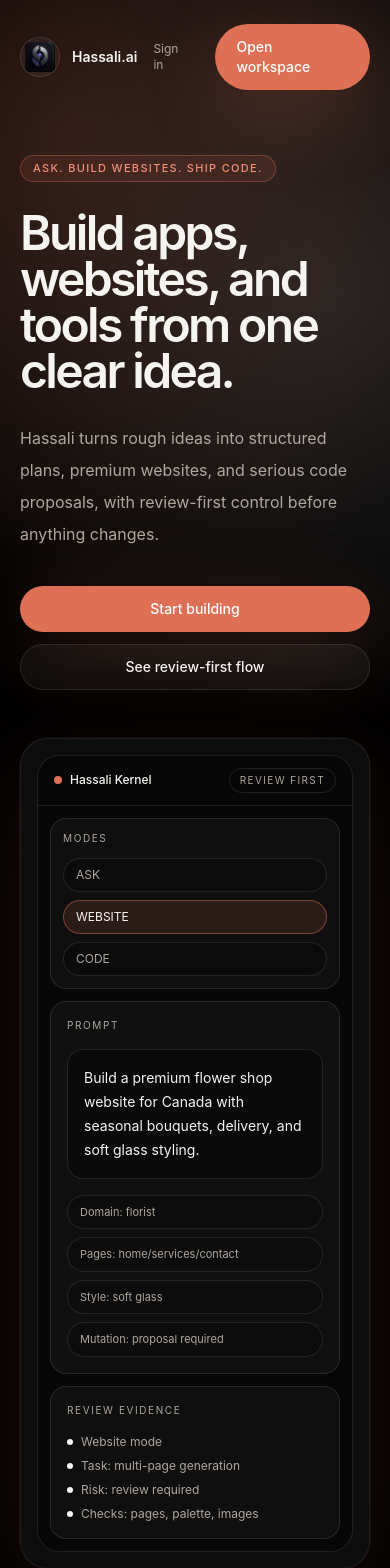
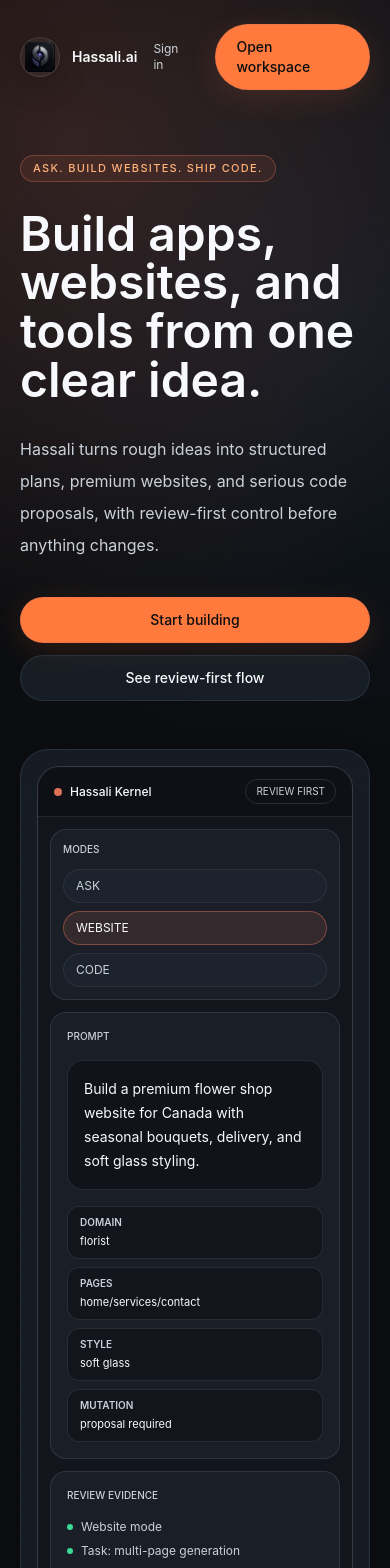
Before and after one commit to syedaaasia/hassali-new, a Next.js app in the folder apps/web/: page / in a window 390 px wide. Shown: the top 1568 px of the page. Built offline with nearby package versions, Linux system fonts and the light colour scheme.

Commit message:
HOMEPAGE-UI-I1: add premium palette and responsive polish

```diff
--- /dev/null
+++ b/apps/web/src/app/home.module.css
@@ -0,0 +1,268 @@
+.homepage {
+  color-scheme: dark;
+  --premium-canvas: 216 19% 5%;
+  --premium-void: 216 19% 5%;
+  --premium-panel: 214 22% 13%;
+  --premium-panel-strong: 214 21% 17%;
+  --premium-border: 213 19% 23% / 0.72;
+  --premium-paper: 216 45% 98%;
+  --premium-muted: 211 16% 82%;
+  --premium-accent: 12 67% 60%;
+  --premium-accent-soft: 25 100% 74%;
+  --premium-teal: 152 69% 55%;
+  --home-bg-secondary: #12161c;
+  --home-surface-elevated: #232b36;
+  --home-border-subtle: rgba(199, 208, 218, 0.12);
+  --home-border-strong: rgba(199, 208, 218, 0.2);
+  --home-interactive: #ff7a3c;
+  --home-interactive-hover: #ff9255;
+  --home-interactive-foreground: #0b0d10;
+  --home-ask: #57a8ff;
+  --home-ask-soft: rgba(87, 168, 255, 0.12);
+  --home-website: #9d7bff;
+  --home-website-soft: rgba(157, 123, 255, 0.12);
+  --home-code: #ff7a3c;
+  --home-code-soft: rgba(255, 122, 60, 0.12);
+  --home-success: #3ddc97;
+  background: #0b0d10;
+}
+
+:global(.light) .homepage {
+  color-scheme: light;
+  --premium-canvas: 216 24% 96%;
+  --premium-void: 216 24% 96%;
+  --premium-panel: 0 0% 100%;
+  --premium-panel-strong: 210 33% 99%;
+  --premium-border: 217 20% 88%;
+  --premium-paper: 215 32% 15%;
+  --premium-muted: 218 19% 38%;
+  --premium-accent: 12 67% 60%;
+  --premium-accent-soft: 20 96% 44%;
+  --premium-teal: 157 67% 31%;
+  --home-bg-secondary: #eceff4;
+  --home-surface-elevated: #fafbfc;
+  --home-border-subtle: rgba(79, 93, 117, 0.16);
+  --home-border-strong: rgba(79, 93, 117, 0.24);
+  --home-interactive: #f97316;
+  --home-interactive-hover: #fb8c3a;
+  --home-interactive-foreground: #1a2433;
+  --home-ask: #245dcb;
+  --home-ask-soft: rgba(36, 93, 203, 0.1);
+  --home-website: #6743d6;
+  --home-website-soft: rgba(103, 67, 214, 0.1);
+  --home-code: #b94700;
+  --home-code-soft: #ffe5d3;
+  --home-success: #1a835d;
+  background: #f3f5f8;
+}
+
+.heroAtmosphere {
+  background:
+    radial-gradient(circle at 18% 8%, rgba(222, 115, 86, 0.18), transparent 32rem),
+    radial-gradient(circle at 84% 18%, rgba(87, 168, 255, 0.08), transparent 28rem);
+}
+
+:global(.light) .heroAtmosphere {
+  background:
+    radial-gradient(circle at 18% 8%, rgba(249, 115, 22, 0.12), transparent 32rem),
+    radial-gradient(circle at 84% 18%, rgba(36, 93, 203, 0.06), transparent 28rem);
+}
+
+.brandMark {
+  border-color: var(--home-border-subtle);
+  background: rgba(255, 255, 255, 0.045);
+  box-shadow: 0 10px 30px rgba(0, 0, 0, 0.2);
+}
+
+:global(.light) .brandMark {
+  background: rgba(255, 255, 255, 0.9);
+  box-shadow: 0 10px 26px rgba(26, 36, 51, 0.08);
+}
+
+.navLink {
+  border-radius: 999px;
+  transition: color 180ms ease, background-color 180ms ease;
+}
+
+.navLink:hover {
+  background: rgba(255, 255, 255, 0.045);
+}
+
+:global(.light) .navLink:hover {
+  background: rgba(26, 36, 51, 0.05);
+}
+
+.surface {
+  box-shadow: 0 8px 24px rgba(0, 0, 0, 0.2);
+}
+
+:global(.light) .surface {
+  box-shadow: 0 10px 30px rgba(26, 36, 51, 0.08);
+}
+
+.previewFrame {
+  border-color: var(--home-border-strong);
+  background: var(--home-bg-secondary);
+  box-shadow: inset 0 1px rgba(255, 255, 255, 0.03);
+}
+
+.previewBar {
+  border-color: var(--home-border-subtle);
+  background: rgba(11, 13, 16, 0.52);
+}
+
+.previewSection {
+  min-width: 0;
+  border-color: var(--home-border-subtle);
+  background: rgba(35, 43, 54, 0.46);
+}
+
+.previewGrid {
+  grid-template-columns: minmax(0, 1fr);
+}
+
+.previewEvidence {
+  min-width: 0;
+}
+
+.previewPrompt {
+  border-color: var(--home-border-subtle);
+  background: rgba(11, 13, 16, 0.58);
+}
+
+:global(.light) .previewFrame,
+:global(.light) .previewBar,
+:global(.light) .previewSection,
+:global(.light) .previewPrompt {
+  background: var(--home-surface-elevated);
+}
+
+.metadataGrid {
+  min-width: 0;
+}
+
+.metadataItem {
+  display: block;
+  min-width: 0;
+  max-width: 100%;
+  border: 1px solid var(--home-border-subtle);
+  border-radius: 0.75rem;
+  background: rgba(11, 13, 16, 0.48);
+  padding: 0.55rem 0.75rem;
+}
+
+:global(.light) .metadataItem {
+  background: #ffffff;
+}
+
+.metadataLabel {
+  display: block;
+  color: hsl(var(--premium-muted));
+  font-size: 0.625rem;
+  font-weight: 600;
+  line-height: 1.35;
+  text-transform: uppercase;
+}
+
+.metadataValue {
+  display: block;
+  min-width: 0;
+  max-width: 100%;
+  margin-top: 0.25rem;
+  color: hsl(var(--premium-paper));
+  font-size: 0.6875rem;
+  line-height: 1.45;
+  overflow-wrap: anywhere;
+  white-space: normal;
+  word-break: break-word;
+}
+
+.pathSegment {
+  display: inline-block;
+  max-width: 100%;
+  white-space: nowrap;
+}
+
+.evidenceItem {
+  min-width: 0;
+}
+
+.evidenceItem > span:last-child {
+  min-width: 0;
+  overflow-wrap: anywhere;
+}
+
+.workflowStep,
+.trustItem {
+  border-color: var(--home-border-subtle);
+  background: rgba(35, 43, 54, 0.36);
+  transition: border-color 180ms ease, background-color 180ms ease, transform 180ms ease;
+}
+
+.workflowStep:hover,
+.trustItem:hover {
+  border-color: rgba(222, 115, 86, 0.3);
+  background: rgba(35, 43, 54, 0.58);
+}
+
+:global(.light) .workflowStep,
+:global(.light) .trustItem {
+  background: rgba(255, 255, 255, 0.78);
+}
+
+:global(.light) .workflowStep:hover,
+:global(.light) .trustItem:hover {
+  background: #ffffff;
+}
+
+.globeMarker {
+  border-color: rgba(222, 115, 86, 0.36);
+  background: rgba(11, 13, 16, 0.78);
+}
+
+:global(.light) .globeMarker {
+  background: rgba(255, 255, 255, 0.9);
+}
+
+@media (prefers-reduced-motion: reduce) {
+  .navLink,
+  .workflowStep,
+  .trustItem {
+    transition: none;
+  }
+
+  .workflowStep:hover,
+  .trustItem:hover {
+    transform: none;
+  }
+}
+
+@media (max-width: 639px) {
+  .metadataGrid {
+    grid-template-columns: minmax(0, 1fr);
+  }
+
+  .metadataItem {
+    width: 100%;
+  }
+}
+
+@media (min-width: 640px) {
+  .previewGrid {
+    grid-template-columns: minmax(0, 0.72fr) minmax(0, 1.28fr);
+  }
+
+  .previewEvidence {
+    grid-column: 1 / -1;
+  }
+}
+
+@media (min-width: 1280px) {
+  .previewGrid {
+    grid-template-columns: minmax(0, 0.64fr) minmax(0, 1.45fr) minmax(0, 0.91fr);
+  }
+
+  .previewEvidence {
+    grid-column: auto;
+  }
+}
--- a/apps/web/src/app/page.tsx
+++ b/apps/web/src/app/page.tsx
@@ -2,6 +2,7 @@
 import Image from "next/image";
 import { InteractiveSpotlightFooter } from "@/components/marketing/interactive-spotlight-footer";
 import { CommandCapsule, PremiumPanel, SystemBadge } from "@/components/ui/premium";
+import styles from "./home.module.css";
 
 const modes = [
   {
@@ -39,6 +40,13 @@
   "Provider-ready architecture"
 ];
 
+const previewMetadata = [
+  { label: "Domain", value: "florist" },
+  { label: "Pages", value: "home/services/contact" },
+  { label: "Style", value: "soft glass" },
+  { label: "Mutation", value: "proposal required" }
+];
+
 const globalMarkers = [
   ["Karachi", "left-[58%] top-[44%]"],
   ["Dubai", "left-[54%] top-[42%]"],
@@ -56,20 +64,20 @@
 
 function ProductPreview() {
   return (
-    <PremiumPanel className="hassali-noise p-4 sm:p-5" glow="accent">
-      <div className="relative z-10 overflow-hidden rounded-[22px] border border-white/10 bg-[#070707]">
-        <div className="flex items-center justify-between border-b border-white/10 px-4 py-3">
+    <PremiumPanel className={`${styles.surface} hassali-noise min-w-0 p-4 sm:p-5`} glow="accent">
+      <div className={`${styles.previewFrame} relative z-10 min-w-0 overflow-hidden rounded-[22px] border`}>
+        <div className={`${styles.previewBar} flex items-center justify-between border-b px-4 py-3`}>
           <div className="flex items-center gap-2">
             <span className="h-2 w-2 rounded-full bg-[hsl(var(--premium-accent))]" />
             <span className="text-xs font-medium text-[hsl(var(--premium-paper))]">Hassali Kernel</span>
           </div>
-          <span className="rounded-full border border-white/10 px-2.5 py-1 text-[10px] uppercase tracking-[0.14em] text-[hsl(var(--premium-muted))]">
+          <span className="rounded-full border border-[hsl(var(--premium-border))] px-2.5 py-1 text-[10px] uppercase tracking-normal text-[hsl(var(--premium-muted))]">
             Review first
           </span>
         </div>
-        <div className="grid gap-3 p-3 lg:grid-cols-[0.78fr_1.12fr_0.9fr]">
-          <div className="rounded-2xl border border-white/10 bg-white/[0.035] p-3">
-            <div className="text-[10px] uppercase tracking-[0.16em] text-[hsl(var(--premium-muted))]">
+        <div className={`${styles.previewGrid} grid gap-3 p-3`}>
+          <div className={`${styles.previewSection} rounded-2xl border p-3`}>
+            <div className="text-[10px] font-medium uppercase tracking-normal text-[hsl(var(--premium-muted))]">
               Modes
             </div>
             <div className="mt-3 space-y-2">
@@ -78,7 +86,7 @@
                   className={`rounded-full border px-3 py-2 text-xs ${
                     index === 1
                       ? "border-[hsl(var(--premium-accent)/0.45)] bg-[hsl(var(--premium-accent)/0.14)] text-[hsl(var(--premium-paper))]"
-                      : "border-white/10 bg-black/25 text-[hsl(var(--premium-muted))]"
+                      : "border-[hsl(var(--premium-border))] bg-[hsl(var(--premium-panel-strong)/0.45)] text-[hsl(var(--premium-muted))]"
                   }`}
                   key={mode.label}
                 >
@@ -87,30 +95,37 @@
               ))}
             </div>
           </div>
-          <div className="rounded-2xl border border-white/10 bg-white/[0.04] p-4">
-            <div className="text-[10px] uppercase tracking-[0.16em] text-[hsl(var(--premium-muted))]">
+          <div className={`${styles.previewSection} rounded-2xl border p-4`}>
+            <div className="text-[10px] font-medium uppercase tracking-normal text-[hsl(var(--premium-muted))]">
               Prompt
             </div>
-            <div className="mt-4 rounded-2xl border border-white/10 bg-black/35 p-4 text-sm leading-6 text-[hsl(var(--premium-paper))]">
+            <div className={`${styles.previewPrompt} mt-4 rounded-2xl border p-4 text-sm leading-6 text-[hsl(var(--premium-paper))]`}>
               Build a premium flower shop website for Canada with seasonal bouquets, delivery, and soft glass styling.
             </div>
-            <div className="mt-4 grid gap-2 sm:grid-cols-2">
-              {["Domain: florist", "Pages: home/services/contact", "Style: soft glass", "Mutation: proposal required"].map((item) => (
-                <div className="rounded-full border border-white/10 bg-black/25 px-3 py-2 text-[11px] text-[hsl(var(--premium-muted))]" key={item}>
-                  {item}
+            <div className={`${styles.metadataGrid} mt-4 grid min-w-0 gap-2 sm:grid-cols-2`}>
+              {previewMetadata.map((item) => (
+                <div className={styles.metadataItem} data-home-metadata={item.label.toLowerCase()} key={item.label}>
+                  <span className={styles.metadataLabel}>{item.label}</span>
+                  <span aria-label={`${item.label}: ${item.value}`} className={styles.metadataValue}>
+                    {item.value.split("/").map((segment, index) => (
+                      <span className={styles.pathSegment} key={`${item.label}-${segment}`}>
+                        {index > 0 ? "/" : ""}{segment}
+                      </span>
+                    ))}
+                  </span>
                 </div>
               ))}
             </div>
           </div>
-          <div className="rounded-2xl border border-white/10 bg-white/[0.035] p-4">
-            <div className="text-[10px] uppercase tracking-[0.16em] text-[hsl(var(--premium-muted))]">
+          <div className={`${styles.previewSection} ${styles.previewEvidence} rounded-2xl border p-4`}>
+            <div className="text-[10px] font-medium uppercase tracking-normal text-[hsl(var(--premium-muted))]">
               Review evidence
             </div>
             <div className="mt-4 space-y-2 text-xs text-[hsl(var(--premium-muted))]">
               {["Website mode", "Task: multi-page generation", "Risk: review required", "Checks: pages, palette, images"].map((item) => (
-                <div className="flex items-center gap-2" key={item}>
+                <div className={`${styles.evidenceItem} flex items-center gap-2`} key={item}>
                   <span className="h-1.5 w-1.5 rounded-full bg-[hsl(var(--premium-teal))]" />
-                  {item}
+                  <span>{item}</span>
                 </div>
               ))}
             </div>
@@ -126,7 +141,7 @@
     <section className="mx-auto grid w-full max-w-7xl items-center gap-8 px-5 py-14 sm:px-8 lg:grid-cols-[0.9fr_1.1fr] lg:py-20">
       <div>
         <SystemBadge tone="accent">Global builder layer</SystemBadge>
-        <h2 className="mt-5 max-w-2xl text-3xl font-semibold tracking-[-0.03em] text-[hsl(var(--premium-paper))] sm:text-5xl">
+        <h2 className="mt-5 max-w-2xl text-3xl font-semibold tracking-normal text-[hsl(var(--premium-paper))] sm:text-5xl">
           Build from anywhere. Review every step.
         </h2>
         <p className="mt-5 max-w-xl text-sm leading-7 text-[hsl(var(--premium-muted))] sm:text-base">
@@ -138,11 +153,11 @@
           <CommandCapsule href="#workflow">See how Hassali works</CommandCapsule>
         </div>
       </div>
-      <PremiumPanel className="relative min-h-[360px] p-5" glow="teal">
+      <PremiumPanel className={`${styles.surface} relative min-h-[360px] p-5`} glow="teal">
         <div className="hassali-globe relative mx-auto aspect-square max-w-[28rem] overflow-hidden rounded-full" aria-label="Global builder locations">
           {globalMarkers.map(([city, position]) => (
             <div
-              className={`absolute z-10 -translate-x-1/2 -translate-y-1/2 rounded-full border border-[hsl(var(--premium-accent)/0.34)] bg-black/60 px-2 py-1 text-[10px] text-[hsl(var(--premium-paper))] backdrop-blur ${position}`}
+              className={`${styles.globeMarker} absolute z-10 -translate-x-1/2 -translate-y-1/2 rounded-full border px-2 py-1 text-[10px] text-[hsl(var(--premium-paper))] backdrop-blur ${position}`}
               key={city}
             >
               <span className="mr-1 inline-block h-1.5 w-1.5 rounded-full bg-[hsl(var(--premium-teal))]" />
@@ -157,13 +172,13 @@
 
 export default function HomePage() {
   return (
-    <main className="min-h-screen overflow-hidden bg-[hsl(var(--premium-void))] text-[hsl(var(--premium-paper))]">
+    <main className={`${styles.homepage} min-h-screen overflow-hidden bg-[hsl(var(--premium-void))] text-[hsl(var(--premium-paper))]`}>
       <section className="hassali-noise relative">
-        <div className="pointer-events-none absolute inset-0 bg-[radial-gradient(circle_at_18%_8%,hsl(var(--premium-accent)/0.2),transparent_32rem),radial-gradient(circle_at_84%_18%,hsl(var(--premium-teal)/0.13),transparent_28rem)]" />
+        <div className={`${styles.heroAtmosphere} pointer-events-none absolute inset-0`} />
         <div className="relative z-10 mx-auto flex min-h-screen w-full max-w-7xl flex-col px-5 py-6 sm:px-8">
           <header className="flex items-center justify-between">
             <Link className="flex items-center gap-3" href="/">
-              <span className="flex h-10 w-10 items-center justify-center overflow-hidden rounded-full border border-white/10 bg-white/[0.04] p-1">
+              <span className={`${styles.brandMark} flex h-10 w-10 items-center justify-center overflow-hidden rounded-full border p-1`}>
                 <Image
                   alt="Hassali.ai"
                   className="h-8 w-8 object-contain"
@@ -180,7 +195,7 @@
               </span>
             </Link>
             <nav className="flex items-center gap-2">
-              <Link className="rounded-full px-4 py-2 text-xs text-[hsl(var(--premium-muted))] hover:text-[hsl(var(--premium-paper))]" href="/sign-in">
+              <Link className={`${styles.navLink} px-4 py-2 text-xs text-[hsl(var(--premium-muted))] hover:text-[hsl(var(--premium-paper))]`} href="/sign-in">
                 Sign in
               </Link>
               <CommandCapsule href="/dashboard" tone="primary">Open workspace</CommandCapsule>
@@ -190,7 +205,7 @@
           <div className="grid flex-1 items-center gap-12 py-16 lg:grid-cols-[0.9fr_1.1fr]">
             <div>
               <SystemBadge tone="accent">Ask. Build websites. Ship code.</SystemBadge>
-              <h1 className="mt-7 max-w-4xl text-5xl font-semibold leading-[0.96] tracking-[-0.055em] sm:text-7xl lg:text-8xl">
+              <h1 className="mt-7 max-w-4xl text-5xl font-semibold leading-[1.02] tracking-normal sm:text-7xl lg:text-8xl">
                 Build apps, websites, and tools from one clear idea.
               </h1>
               <p className="mt-7 max-w-2xl text-base leading-8 text-[hsl(var(--premium-muted))] sm:text-lg">
@@ -209,22 +224,22 @@
 
       <section className="mx-auto grid w-full max-w-7xl gap-4 px-5 py-14 sm:px-8 lg:grid-cols-3">
         {modes.map((mode) => (
-          <PremiumPanel className="p-6" key={mode.label}>
-            <SystemBadge tone={mode.label === "CODE" ? "warning" : mode.label === "WEBSITE" ? "accent" : "muted"}>
+          <PremiumPanel className={`${styles.surface} p-6`} key={mode.label}>
+            <SystemBadge tone={mode.label === "CODE" ? "code" : mode.label === "WEBSITE" ? "website" : "ask"}>
               {mode.label}
             </SystemBadge>
-            <h2 className="mt-5 text-2xl font-semibold tracking-[-0.03em]">{mode.summary}</h2>
+            <h2 className="mt-5 text-2xl font-semibold tracking-normal">{mode.summary}</h2>
             <p className="mt-3 text-sm leading-7 text-[hsl(var(--premium-muted))]">{mode.body}</p>
           </PremiumPanel>
         ))}
       </section>
 
       <section id="workflow" className="mx-auto w-full max-w-7xl px-5 py-14 sm:px-8">
-        <PremiumPanel className="p-6 sm:p-8" glow="accent">
+        <PremiumPanel className={`${styles.surface} p-6 sm:p-8`} glow="accent">
           <div className="grid gap-8 lg:grid-cols-[0.75fr_1.25fr]">
             <div>
               <SystemBadge tone="success">Review-first workflow</SystemBadge>
-              <h2 className="mt-5 text-3xl font-semibold tracking-[-0.035em] sm:text-5xl">
+              <h2 className="mt-5 text-3xl font-semibold tracking-normal sm:text-5xl">
                 From idea to reviewed changes, without losing control.
               </h2>
               <p className="mt-5 text-sm leading-7 text-[hsl(var(--premium-muted))]">
@@ -234,8 +249,8 @@
             </div>
             <div className="grid gap-3 sm:grid-cols-2 lg:grid-cols-3">
               {workflow.map((item, index) => (
-                <div className="rounded-2xl border border-white/10 bg-black/20 p-4" key={item}>
-                  <div className="text-[11px] uppercase tracking-[0.16em] text-[hsl(var(--premium-muted))]">
+                <div className={`${styles.workflowStep} rounded-2xl border p-4`} key={item}>
+                  <div className="text-[11px] font-medium uppercase tracking-normal text-[hsl(var(--premium-muted))]">
                     0{index + 1}
                   </div>
                   <div className="mt-3 text-sm font-medium">{item}</div>
@@ -247,9 +262,9 @@
       </section>
 
       <section className="mx-auto grid w-full max-w-7xl gap-4 px-5 py-14 sm:px-8 lg:grid-cols-[1fr_0.9fr]">
-        <PremiumPanel className="p-6 sm:p-8" glow="teal">
+        <PremiumPanel className={`${styles.surface} p-6 sm:p-8`} glow="teal">
           <SystemBadge tone="accent">Kernel intelligence</SystemBadge>
-          <h2 className="mt-5 text-3xl font-semibold tracking-[-0.035em] sm:text-5xl">
+          <h2 className="mt-5 text-3xl font-semibold tracking-normal sm:text-5xl">
             Hassali does not blindly run prompts.
           </h2>
           <p className="mt-5 text-sm leading-7 text-[hsl(var(--premium-muted))]">
@@ -257,9 +272,9 @@
             and decides whether Hassali should answer, propose, or block unsafe mutation.
           </p>
         </PremiumPanel>
-        <PremiumPanel className="p-6 sm:p-8">
+        <PremiumPanel className={`${styles.surface} p-6 sm:p-8`}>
           <SystemBadge>Low-spec first</SystemBadge>
-          <p className="mt-5 text-2xl font-semibold tracking-[-0.025em]">
+          <p className="mt-5 text-2xl font-semibold tracking-normal">
             Built for builders with constrained laptops, unstable internet, and limited budgets.
           </p>
           <p className="mt-4 text-sm leading-7 text-[hsl(var(--premium-muted))]">
@@ -273,7 +288,7 @@
       <section className="mx-auto w-full max-w-7xl px-5 py-14 sm:px-8">
         <div className="grid gap-3 sm:grid-cols-2 lg:grid-cols-3">
           {trustCards.map((item) => (
-            <div className="rounded-3xl border border-white/10 bg-white/[0.035] p-5 text-sm text-[hsl(var(--premium-muted))]" key={item}>
+            <div className={`${styles.trustItem} rounded-3xl border p-5 text-sm text-[hsl(var(--premium-muted))]`} key={item}>
               <span className="mr-2 inline-block h-1.5 w-1.5 rounded-full bg-[hsl(var(--premium-accent))]" />
               {item}
             </div>
@@ -283,7 +298,7 @@
 
       <section className="mx-auto w-full max-w-5xl px-5 pb-20 pt-12 text-center sm:px-8">
         <SystemBadge tone="accent">Ready when you are</SystemBadge>
-        <h2 className="mt-5 text-4xl font-semibold tracking-[-0.045em] sm:text-6xl">
+        <h2 className="mt-5 text-4xl font-semibold tracking-normal sm:text-6xl">
           Start with one idea. Keep control of every change.
         </h2>
         <div className="mt-8 flex justify-center">
--- a/apps/web/src/components/ui/premium.tsx
+++ b/apps/web/src/components/ui/premium.tsx
@@ -7,7 +7,7 @@
 };
 
 type SystemBadgeProps = HTMLAttributes<HTMLDivElement> & {
-  tone?: "accent" | "muted" | "success" | "warning";
+  tone?: "accent" | "ask" | "code" | "muted" | "success" | "warning" | "website";
 };
 
 type CommandCapsuleProps = {
@@ -20,11 +20,11 @@
   return (
     <div
       className={cn(
-        "relative overflow-hidden rounded-[28px] border border-[hsl(var(--premium-border))] bg-[hsl(var(--premium-panel)/0.72)] backdrop-blur-xl",
+        "relative overflow-hidden rounded-[28px] border border-[hsl(var(--premium-border))] bg-[hsl(var(--premium-panel)/0.84)] backdrop-blur-xl",
         glow === "accent" &&
-          "shadow-[0_0_0_1px_hsl(var(--premium-accent)/0.06),0_32px_120px_hsl(var(--premium-accent)/0.12)]",
+          "shadow-[0_0_0_1px_hsl(var(--premium-accent)/0.06),0_16px_48px_hsl(0_0%_0%/0.3),0_8px_32px_hsl(var(--premium-accent)/0.14)]",
         glow === "teal" &&
-          "shadow-[0_0_0_1px_hsl(var(--premium-teal)/0.05),0_32px_120px_hsl(var(--premium-teal)/0.1)]",
+          "shadow-[0_0_0_1px_hsl(var(--premium-teal)/0.05),0_16px_48px_hsl(0_0%_0%/0.28)]",
         className
       )}
       {...props}
@@ -40,11 +40,17 @@
         tone === "accent" &&
           "border-[hsl(var(--premium-accent)/0.35)] bg-[hsl(var(--premium-accent)/0.1)] text-[hsl(var(--premium-accent-soft))]",
         tone === "success" &&
-          "border-emerald-400/30 bg-emerald-400/10 text-emerald-200",
+          "border-[color:color-mix(in_srgb,var(--home-success)_35%,transparent)] bg-[color:color-mix(in_srgb,var(--home-success)_10%,transparent)] text-[var(--home-success)]",
         tone === "warning" &&
           "border-amber-300/30 bg-amber-300/10 text-amber-100",
+        tone === "ask" &&
+          "border-[var(--home-ask)]/35 bg-[var(--home-ask-soft)] text-[var(--home-ask)]",
+        tone === "website" &&
+          "border-[var(--home-website)]/35 bg-[var(--home-website-soft)] text-[var(--home-website)]",
+        tone === "code" &&
+          "border-[var(--home-code)]/35 bg-[var(--home-code-soft)] text-[var(--home-code)]",
         tone === "muted" &&
-          "border-white/10 bg-white/[0.04] text-[hsl(var(--premium-muted))]",
+          "border-[hsl(var(--premium-border))] bg-[hsl(var(--premium-panel-strong)/0.55)] text-[hsl(var(--premium-muted))]",
         className
       )}
       {...props}
@@ -58,8 +64,8 @@
       className={cn(
         "inline-flex items-center justify-center rounded-full px-5 py-3 text-sm font-medium transition focus-visible:outline-none focus-visible:ring-2 focus-visible:ring-[hsl(var(--premium-accent)/0.35)]",
         tone === "primary"
-          ? "border border-[hsl(var(--premium-accent)/0.42)] bg-[hsl(var(--premium-accent))] text-white shadow-[0_22px_80px_hsl(var(--premium-accent)/0.24)] hover:bg-[hsl(var(--premium-accent-soft))]"
-          : "border border-white/10 bg-white/[0.045] text-[hsl(var(--premium-paper))] hover:border-[hsl(var(--premium-accent)/0.34)] hover:bg-white/[0.07]"
+          ? "border border-[hsl(var(--premium-accent)/0.42)] bg-[var(--home-interactive)] text-[var(--home-interactive-foreground)] shadow-[0_8px_32px_rgba(255,122,60,0.14)] hover:bg-[var(--home-interactive-hover)]"
+          : "border border-[hsl(var(--premium-border))] bg-[hsl(var(--premium-panel-strong)/0.58)] text-[hsl(var(--premium-paper))] hover:border-[hsl(var(--premium-accent)/0.34)] hover:bg-[hsl(var(--premium-panel-strong)/0.82)]"
       )}
       href={href}
     >
```
Also changed, not shown: 1 other file (tests, documents, lock files or other folders).
